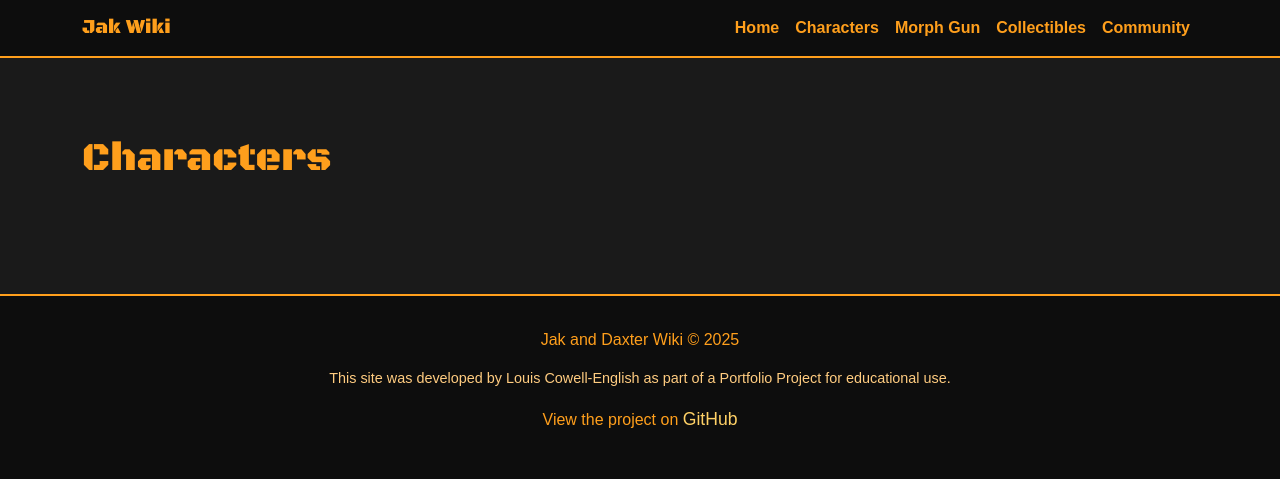
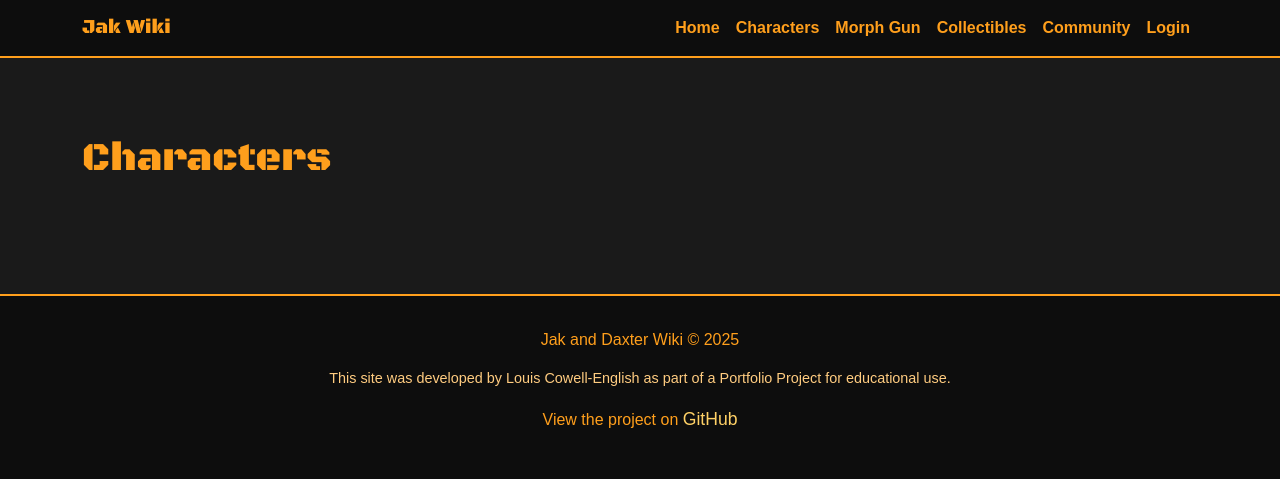
Before and after one commit to LouisCE/jak-and-daxter-wiki, a Django app: page /characters/ in a window 1280 px wide. Shown: the top 479 px of the page. Run offline with Django 5.2, Linux system fonts and the light colour scheme; data that the repository does not hold is empty.

Commit message:
Add login/logout UI to navbar

```diff
--- a/templates/base.html
+++ b/templates/base.html
@@ -1,6 +1,7 @@
 {% load static %}
 <!DOCTYPE html>
 <html lang="en">
+
 <head>
     <meta charset="UTF-8">
     <title>{% block title %}Jak and Daxter Wiki{% endblock %}</title>
@@ -11,10 +12,8 @@
     <link rel="icon" type="image/png" sizes="16x16" href="{% static 'images/favicon-16x16.png' %}">
 
     <!-- Bootstrap CSS -->
-    <link href="https://cdn.jsdelivr.net/npm/bootstrap@5.3.8/dist/css/bootstrap.min.css"
-          rel="stylesheet"
-          integrity="sha384-sRIl4kxILFvY47J16cr9ZwB07vP4J8+LH7qKQnuqkuIAvNWLzeN8tE5YBujZqJLB"
-          crossorigin="anonymous">
+    <link href="https://cdn.jsdelivr.net/npm/bootstrap@5.3.8/dist/css/bootstrap.min.css" rel="stylesheet"
+        integrity="sha384-sRIl4kxILFvY47J16cr9ZwB07vP4J8+LH7qKQnuqkuIAvNWLzeN8tE5YBujZqJLB" crossorigin="anonymous">
 
     <link rel="stylesheet" href="{% static 'css/style.css' %}">
 </head>
@@ -26,9 +25,8 @@
             <div class="container">
                 <a class="navbar-brand" href="{% url 'home' %}">Jak Wiki</a>
 
-        <button class="navbar-toggler" type="button" data-bs-toggle="collapse"
-                data-bs-target="#navbarNav" aria-controls="navbarNav"
-                aria-expanded="false" aria-label="Toggle navigation">
+                <button class="navbar-toggler" type="button" data-bs-toggle="collapse" data-bs-target="#navbarNav"
+                    aria-controls="navbarNav" aria-expanded="false" aria-label="Toggle navigation">
                     <span class="navbar-toggler-icon"></span>
                 </button>
 
@@ -39,6 +37,21 @@
                         <li class="nav-item"><a class="nav-link" href="{% url 'weapon_list' %}">Morph Gun</a></li>
                         <li class="nav-item"><a class="nav-link" href="#">Collectibles</a></li>
                         <li class="nav-item"><a class="nav-link" href="#">Community</a></li>
+
+                        <!-- Authentication links -->
+                        {% if user.is_authenticated %}
+                        <li class="nav-item">
+                            <span class="nav-link">Welcome, {{ user.username }}!</span>
+                        </li>
+                        <li class="nav-item">
+                            <a class="nav-link" href="{% url 'logout' %}">Logout</a>
+                        </li>
+                        {% else %}
+                        <li class="nav-item">
+                            <a class="nav-link" href="{% url 'login' %}">Login</a>
+                        </li>
+                        {% endif %}
+
                     </ul>
                 </div>
             </div>
@@ -64,7 +77,8 @@
     <!-- Footer -->
     <footer>
         <p>Jak and Daxter Wiki &copy; 2025</p>
-        <p class="small-text">This site was developed by Louis Cowell-English as part of a Portfolio Project for educational use.</p>
+        <p class="small-text">This site was developed by Louis Cowell-English as part of a Portfolio Project for
+            educational use.</p>
         <p>View the project on
             <a href="https://github.com/LouisCE/jak-and-daxter-wiki" target="_blank">
                 GitHub
@@ -74,8 +88,9 @@
 
     <!-- Bootstrap JS -->
     <script src="https://cdn.jsdelivr.net/npm/bootstrap@5.3.8/dist/js/bootstrap.bundle.min.js"
-            integrity="sha384-FKyoEForCGlyvwx9Hj09JcYn3nv7wiPVlz7YYwJrWVcXK/BmnVDxM+D2scQbITxI"
-            crossorigin="anonymous"></script>
+        integrity="sha384-FKyoEForCGlyvwx9Hj09JcYn3nv7wiPVlz7YYwJrWVcXK/BmnVDxM+D2scQbITxI" crossorigin="anonymous">
+    </script>
 
 </body>
+
 </html>
```
Lines whose indentation alone changed are shown as unchanged.
